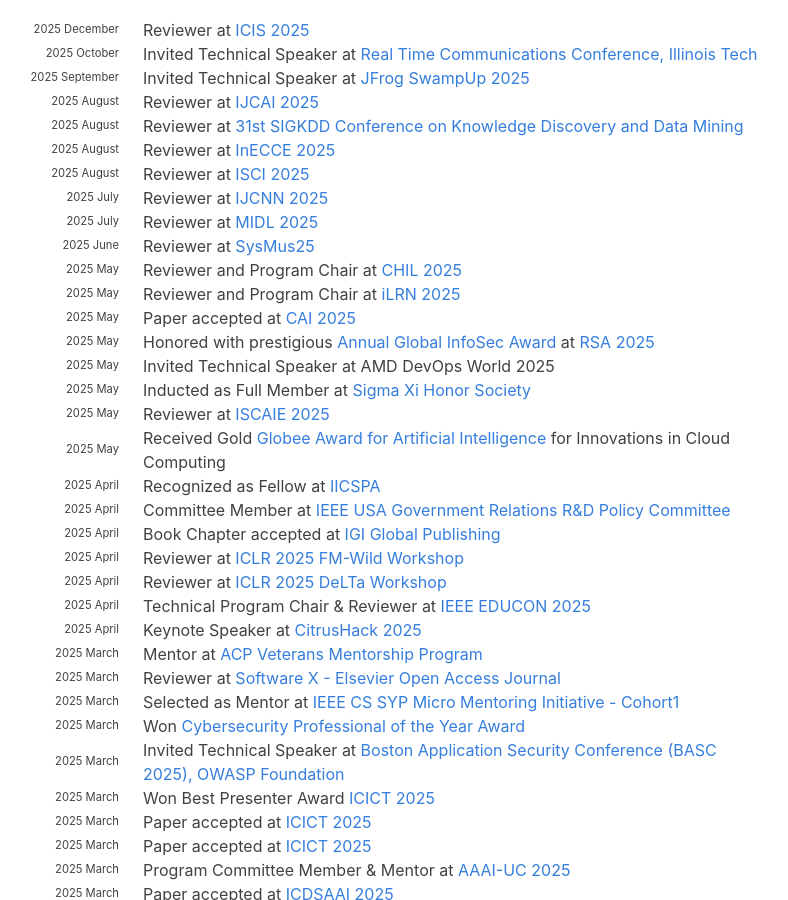
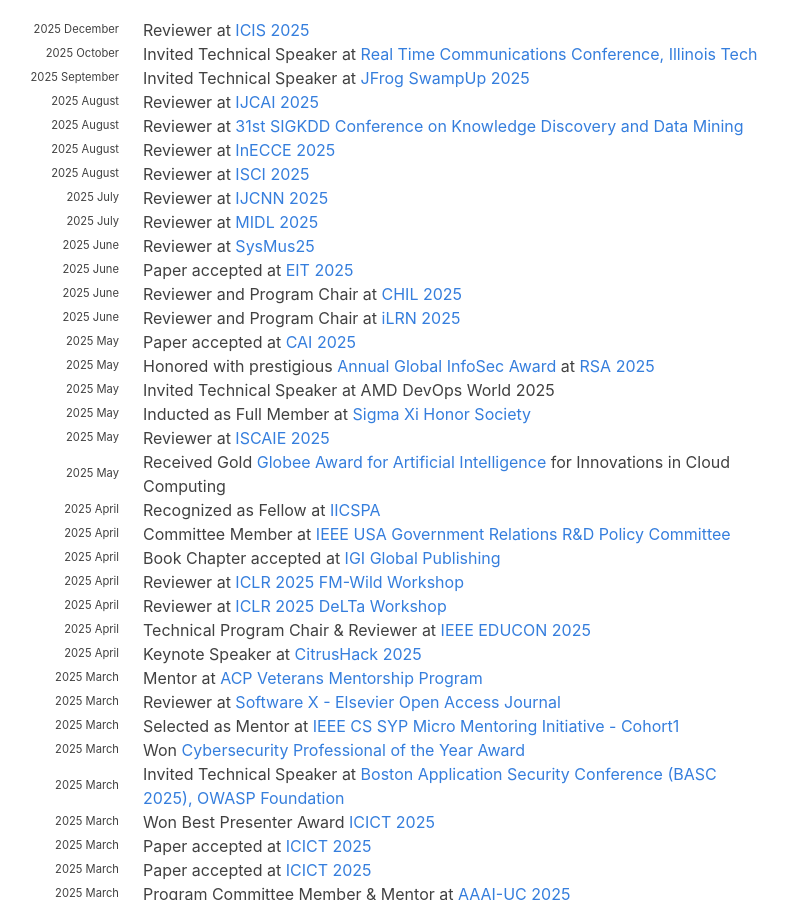
Before and after one commit to hariharanragothaman/hariharanragothaman.github.io, a Jekyll site: the page built from index.md, in a window 1280 px wide and 900 px high, scrolled down 868 px. Shown: the whole window, without its empty margins (189-977 px from the left). Built offline with Jekyll 4.4.1, drawn with Linux system fonts in a browser that asks for light colours; nearby versions of some CDN libraries; some web fonts are replaced.

Commit message:
Polishes and Updates

```diff
--- a/_data/news.yaml
+++ b/_data/news.yaml
@@ -58,14 +58,19 @@
 
 #-------------------------------------------- June  ------------------------------------------------------------------------------------------------------------------------------------------------------
 - year: 2025
-  year-extra: May
+  year-extra: June
+  description: Paper accepted at <a href="https://eit-conference.org/eit2025/">EIT 2025</a>
+
+- year: 2025
+  year-extra: June
   description: Reviewer and Program Chair at <a href="https://chil.ahli.cc/">CHIL 2025</a>
 
 - year: 2025
-  year-extra: May
+  year-extra: June
   description: Reviewer and Program Chair at <a href="https://www.immersivelrn.org/ilrn2025/organizing-committee/">iLRN 2025</a>
 
 #-------------------------------------------- May  -------------------------------------------------------------------------------------------------------------------------------------------------------
+
 - year: 2025
   year-extra: May
   description: Paper accepted at <a href="https://cai.ieee.org/2025/">CAI 2025</a>
```
